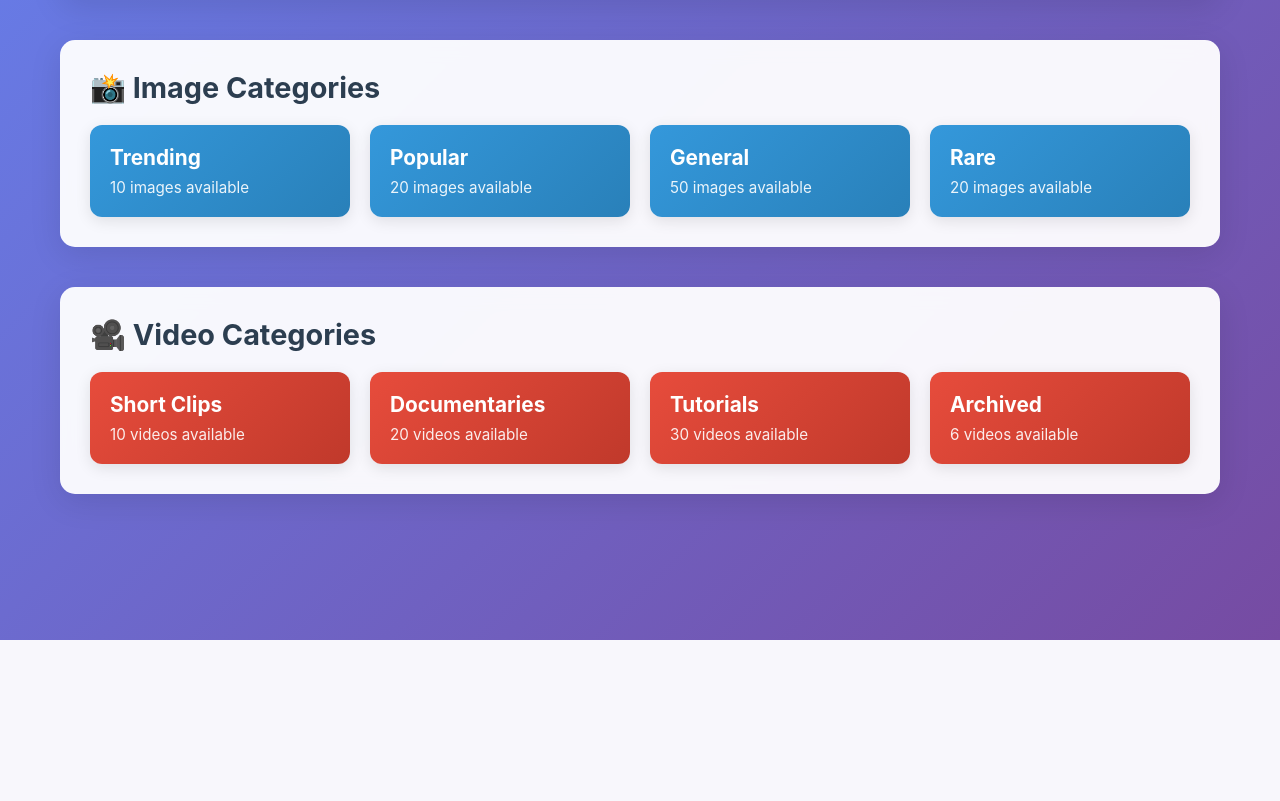
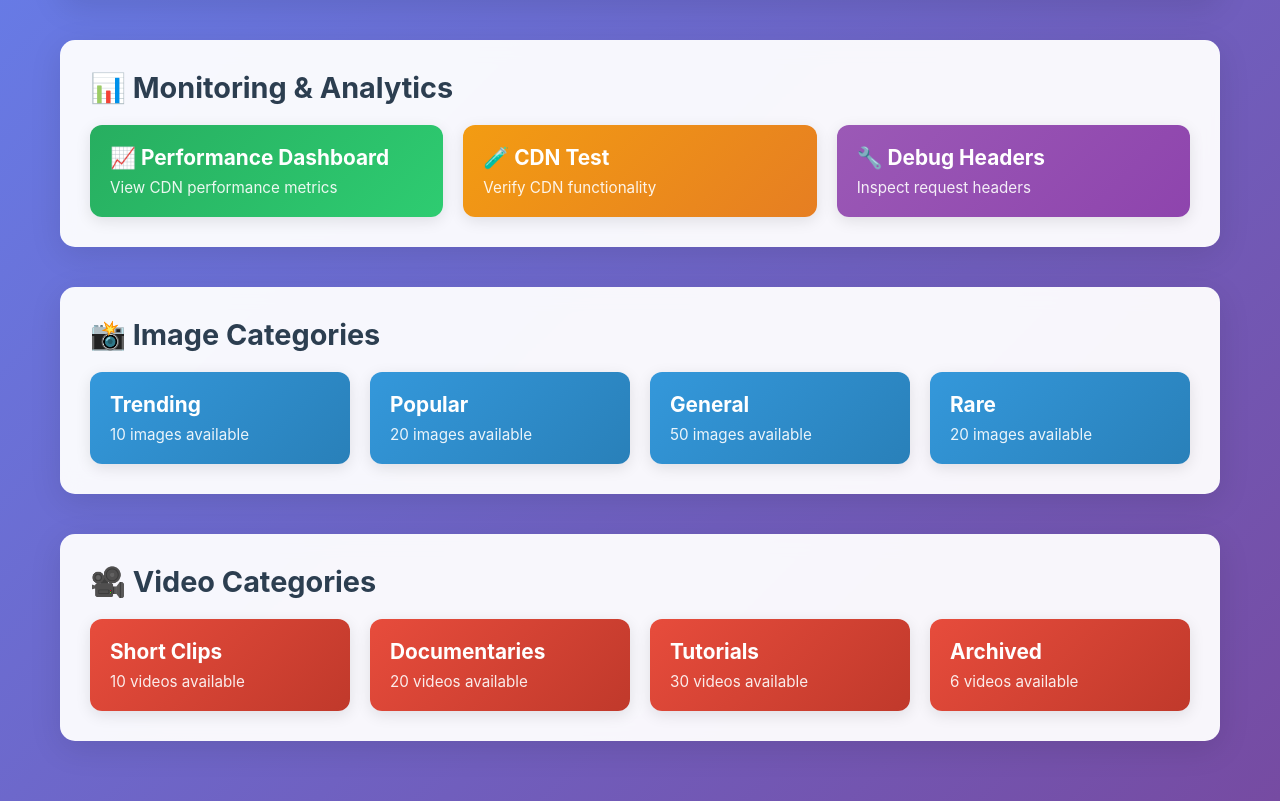
Before and after one commit to han120cm/mock-flask-app, a Flask app: page / in a window 1280 px wide. Shown: the part 160-961 px from the top of the page. Before the commit the page ends 800 px from the top, so only its background shows below. Run offline with Flask 3, Linux system fonts and the light colour scheme.

Commit message:
Added CDN performance dashboard with analytics and metrics collection

```diff
--- a/app.py
+++ b/app.py
@@ -8,6 +8,7 @@ import requests
 import os
 import logging
 from dotenv import load_dotenv
+from sqlalchemy import case
 
 # Load environment variables from .env file
 load_dotenv()
@@ -96,6 +97,19 @@ class UserContent(db.Model):
 
     def __repr__(self):
         return f'<UserContent {self.filename}>'
+
+class PerformanceMetric(db.Model):
+    id = db.Column(db.Integer, primary_key=True)
+    timestamp = db.Column(db.DateTime, default=datetime.utcnow)
+    latency = db.Column(db.Integer)  # in milliseconds
+    region = db.Column(db.String(50))
+    cache_status = db.Column(db.String(20))  # HIT, MISS, EXPIRED
+    content_type = db.Column(db.String(20))  # image, video, page
+    user_agent = db.Column(db.String(200))
+    ip_address = db.Column(db.String(45))
+
+    def __repr__(self):
+        return f'<PerformanceMetric {self.region}:{self.latency}ms>'
 
 with app.app_context():
     db.create_all()
@@ -466,6 +480,270 @@ def test_cdn_page():
         logger.error(f"Error in test_cdn_page route: {e}")
         return "Internal server error", 500
 
+@app.route("/dashboard")
+def dashboard_page():
+    """Render the CDN performance dashboard"""
+    try:
+        response = make_response(render_template('dashboard.html'))
+        return add_cache_headers(response, 'page')
+    except Exception as e:
+        logger.error(f"Error in dashboard_page route: {e}")
+        return "Internal server error", 500
+
+# In-memory storage for performance metrics (in production, use a database)
+cdn_metrics = {
+    'latency_history': [],
+    'regional_data': {},
+    'total_requests': 0,
+    'cache_hits': 0,
+    'cache_misses': 0
+}
+
+@app.route("/api/dashboard")
+def dashboard_api():
+    """API endpoint for dashboard data"""
+    try:
+        # Check if we have any real data
+        total_real_requests = PerformanceMetric.query.count()
+
+        # If no real data, return simulated data for development
+        if total_real_requests == 0:
+            # Simulate some metrics data for development
+            import random
+
+            # Generate some sample data for demonstration
+            regions = ['sea', 'us-east', 'us-west', 'eu-west', 'eu-central', 'asia-pacific']
+            region_names = {
+                'sea': 'Southeast Asia',
+                'us-east': 'US East',
+                'us-west': 'US West',
+                'eu-west': 'Europe West',
+                'eu-central': 'Europe Central',
+                'asia-pacific': 'Asia Pacific'
+            }
+
+            # Generate regional performance data
+            regional_performance = {}
+            for region in regions:
+                regional_performance[region_names[region]] = {
+                    'latency': random.randint(20, 200),
+                    'requests': random.randint(1000, 50000),
+                    'cache_hit_ratio': random.randint(70, 95)
+                }
+
+            # Calculate overall metrics
+            total_requests = sum(region['requests'] for region in regional_performance.values())
+            avg_latency = sum(region['latency'] for region in regional_performance.values()) / len(regional_performance)
+            cache_hit_ratio = sum(region['cache_hit_ratio'] for region in regional_performance.values()) / len(regional_performance)
+
+            # Health status (randomly mark some as unhealthy for demonstration)
+            health_status = {}
+            for region in regions:
+                health_status[region_names[region]] = 'healthy' if random.random() > 0.1 else 'degraded'
+
+            # Generate sample latency history
+            latency_history = []
+            now = datetime.utcnow()
+            for i in range(50):
+                latency_history.append({
+                    'timestamp': (now - timedelta(minutes=i*5)).isoformat(),
+                    'latency': random.randint(50, 300),
+                    'region': random.choice(list(region_names.values()))
+                })
+
+            data = {
+                'average_latency': round(avg_latency, 1),
+                'cache_hit_ratio': round(cache_hit_ratio, 1),
+                'active_regions': len(regions),
+                'total_requests': total_requests,
+                'regional_performance': regional_performance,
+                'health_status': health_status,
+                'latency_history': latency_history
+            }
+
+            # Debug logging
+            logger.info(f"Simulated dashboard data: {data}")
+
+            return jsonify(data)
+
+        # Get real metrics from database
+        from sqlalchemy import func, extract
+
+        # Calculate overall metrics
+        total_requests = PerformanceMetric.query.count()
+
+        # Calculate average latency
+        avg_latency_result = db.session.query(func.avg(PerformanceMetric.latency)).filter(PerformanceMetric.latency != None).first()
+        avg_latency = float(avg_latency_result[0]) if avg_latency_result[0] else 0
+
+        # Calculate cache hit ratio
+        cache_hits = PerformanceMetric.query.filter(PerformanceMetric.cache_status.ilike('HIT')).count()
+        cache_hit_ratio = (cache_hits / total_requests * 100) if total_requests > 0 else 0
+
+        # Get regional performance data
+        regional_data = db.session.query(
+            PerformanceMetric.region,
+            func.count(PerformanceMetric.id).label('request_count'),
+            func.avg(PerformanceMetric.latency).label('avg_latency'),
+            func.sum(case((PerformanceMetric.cache_status.ilike('HIT'), 1), else_=0)).label('cache_hits')
+        ).filter(
+            PerformanceMetric.region != None
+        ).group_by(
+            PerformanceMetric.region
+        ).all()
+
+        regional_performance = {}
+        health_status = {}
+
+        for region_data in regional_data:
+            region_name = region_data.region
+            requests = region_data.request_count
+            avg_lat = float(region_data.avg_latency) if region_data.avg_latency else 0
+            hits = region_data.cache_hits or 0
+            hit_ratio = (hits / requests * 100) if requests > 0 else 0
+
+            regional_performance[region_name] = {
+                'latency': round(avg_lat, 1),
+                'requests': requests,
+                'cache_hit_ratio': round(hit_ratio, 1)
+            }
+
+            # Simple health check - consider healthy if latency < 500ms
+            health_status[region_name] = 'healthy' if avg_lat < 500 else 'degraded'
+
+        # Get recent latency history for charting (last 24 hours)
+        twenty_four_hours_ago = datetime.utcnow() - timedelta(hours=24)
+        recent_metrics = PerformanceMetric.query.filter(
+            PerformanceMetric.timestamp >= twenty_four_hours_ago,
+            PerformanceMetric.latency != None
+        ).order_by(PerformanceMetric.timestamp.desc()).limit(100).all()
+
+        latency_history = []
+        for metric in recent_metrics:
+            latency_history.append({
+                'timestamp': metric.timestamp.isoformat(),
+                'latency': metric.latency,
+                'region': metric.region
+            })
+
+        data = {
+            'average_latency': round(avg_latency, 1),
+            'cache_hit_ratio': round(cache_hit_ratio, 1),
+            'active_regions': len(regional_performance),
+            'total_requests': total_requests,
+            'regional_performance': regional_performance,
+            'health_status': health_status,
+            'latency_history': latency_history
+        }
+
+        # Debug logging
+        logger.info(f"Real dashboard data: {data}")
+
+        return jsonify(data)
+    except Exception as e:
+        logger.error(f"Error in dashboard_api route: {e}")
+        return jsonify({'error': str(e)}), 500
+
+@app.route("/api/collect-metrics", methods=['POST'])
+def collect_metrics():
+    """API endpoint to collect CDN performance metrics from clients"""
+    try:
+        data = request.get_json()
+
+        # Extract metrics from the request
+        latency = data.get('latency')
+        region = data.get('region')
+        cache_status = data.get('cache_status')
+        content_type = data.get('content_type')
+
+        # Store metrics in database
+        metric = PerformanceMetric(
+            latency=latency,
+            region=region,
+            cache_status=cache_status,
+            content_type=content_type,
+            user_agent=request.headers.get('User-Agent', ''),
+            ip_address=request.remote_addr
+        )
+        db.session.add(metric)
+        db.session.commit()
+
+        # Update our in-memory metrics store
+        if latency:
+            cdn_metrics['latency_history'].append({
+                'timestamp': datetime.utcnow().isoformat(),
+                'latency': latency,
+                'region': region
+            })
+
+            # Keep only the last 1000 entries
+            if len(cdn_metrics['latency_history']) > 1000:
+                cdn_metrics['latency_history'] = cdn_metrics['latency_history'][-1000:]
+
+        if cache_status:
+            if cache_status.upper() == 'HIT':
+                cdn_metrics['cache_hits'] += 1
+            else:
+                cdn_metrics['cache_misses'] += 1
+
+        cdn_metrics['total_requests'] += 1
+
+        # Update regional data
+        if region:
+            if region not in cdn_metrics['regional_data']:
+                cdn_metrics['regional_data'][region] = {
+                    'requests': 0,
+                    'total_latency': 0,
+                    'cache_hits': 0,
+                    'cache_misses': 0
+                }
+
+            cdn_metrics['regional_data'][region]['requests'] += 1
+            if latency:
+                cdn_metrics['regional_data'][region]['total_latency'] += latency
+            if cache_status:
+                if cache_status.upper() == 'HIT':
+                    cdn_metrics['regional_data'][region]['cache_hits'] += 1
+                else:
+                    cdn_metrics['regional_data'][region]['cache_misses'] += 1
+
+        return jsonify({'status': 'success'})
+    except Exception as e:
+        logger.error(f"Error in collect_metrics route: {e}")
+        db.session.rollback()
+        return jsonify({'error': str(e)}), 500
+
+@app.route("/api/generate-test-data", methods=['POST'])
+def generate_test_data():
+    """API endpoint to generate test data for development"""
+    try:
+        import random
+        from datetime import timedelta
+
+        # Generate 50 test metrics
+        test_regions = ['sea', 'us-east', 'us-west', 'eu-west', 'eu-central', 'asia-pacific', 'local-dev']
+        cache_statuses = ['HIT', 'MISS', 'EXPIRED']
+        content_types = ['page', 'image', 'video']
+
+        for _ in range(50):
+            metric = PerformanceMetric(
+                latency=random.randint(50, 500),
+                region=random.choice(test_regions),
+                cache_status=random.choice(cache_statuses),
+                content_type=random.choice(content_types),
+                user_agent='Test Agent',
+                ip_address='127.0.0.1',
+                timestamp=datetime.utcnow() - timedelta(minutes=random.randint(0, 1440))  # Up to 24 hours ago
+            )
+            db.session.add(metric)
+
+        db.session.commit()
+        return jsonify({'status': 'success', 'message': 'Generated 50 test metrics'})
+    except Exception as e:
+        logger.error(f"Error in generate_test_data route: {e}")
+        db.session.rollback()
+        return jsonify({'error': str(e)}), 500
+
 
 if __name__ == "__main__":
     try:
--- a/templates/base.html
+++ b/templates/base.html
@@ -8,5 +8,59 @@
 </head>
 <body>
     {% block content %}{% endblock %}
+
+    <script>
+        // Client-side performance monitoring
+        document.addEventListener('DOMContentLoaded', function() {
+            // Measure page load performance
+            if (performance && performance.getEntriesByType) {
+                // Send performance metrics to our API
+                setTimeout(function() {
+                    const perfData = performance.getEntriesByType('navigation')[0];
+                    if (perfData) {
+                        const metrics = {
+                            latency: Math.round(perfData.loadEventEnd - perfData.fetchStart),
+                            region: document.querySelector('meta[name="cdn-region"]')?.content || 'local-dev',
+                            cache_status: document.querySelector('meta[name="cache-status"]')?.content || 'unknown',
+                            content_type: 'page'
+                        };
+
+                        // Send metrics to our collection endpoint
+                        fetch('/api/collect-metrics', {
+                            method: 'POST',
+                            headers: {
+                                'Content-Type': 'application/json',
+                            },
+                            body: JSON.stringify(metrics)
+                        }).catch(function(error) {
+                            console.log('Could not send metrics:', error);
+                        });
+                    }
+                }, 1000);
+            }
+        });
+
+        // Measure image loading performance
+        document.addEventListener('load', function(e) {
+            if (e.target.tagName === 'IMG') {
+                const metrics = {
+                    latency: Math.round(performance.now()),
+                    region: document.querySelector('meta[name="cdn-region"]')?.content || 'local-dev',
+                    cache_status: e.target.getAttribute('data-cache-status') || 'unknown',
+                    content_type: 'image'
+                };
+
+                fetch('/api/collect-metrics', {
+                    method: 'POST',
+                    headers: {
+                        'Content-Type': 'application/json',
+                    },
+                    body: JSON.stringify(metrics)
+                }).catch(function(error) {
+                    console.log('Could not send image metrics:', error);
+                });
+            }
+        }, true);
+    </script>
 </body>
 </html>
--- a/templates/home.html
+++ b/templates/home.html
@@ -7,6 +7,24 @@
     <div class="header">
         <h1>🎨 Media Archive</h1>
         <p>Discover and explore our curated collection of images and videos</p>
+    </div>
+
+    <div class="section">
+        <h2>📊 Monitoring & Analytics</h2>
+        <div class="category-grid">
+            <a href="{{ url_for('dashboard_page') }}" class="category-card" style="background: linear-gradient(135deg, #27ae60, #2ecc71);">
+                <h3>📈 Performance Dashboard</h3>
+                <p>View CDN performance metrics</p>
+            </a>
+            <a href="{{ url_for('test_cdn_page') }}" class="category-card" style="background: linear-gradient(135deg, #f39c12, #e67e22);">
+                <h3>🧪 CDN Test</h3>
+                <p>Verify CDN functionality</p>
+            </a>
+            <a href="{{ url_for('debug_headers') }}" class="category-card" style="background: linear-gradient(135deg, #9b59b6, #8e44ad);">
+                <h3>🔧 Debug Headers</h3>
+                <p>Inspect request headers</p>
+            </a>
+        </div>
     </div>
 
     <div class="section">
--- a/templates/images.html
+++ b/templates/images.html
@@ -16,7 +16,7 @@
     <div class="media-grid">
         {% for url in urls %}
         <div class="media-item">
-            <img src="{{ url }}" alt="Image {{ loop.index }}" loading="lazy">
+            <img src="{{ url }}" alt="Image {{ loop.index }}" loading="lazy" data-cache-status="unknown">
             <div class="media-info">
                 <h4>Image {{ loop.index }}</h4>
                 <p>{{ group.title() }} Collection</p>
```
Also changed, not shown: templates/dashboard.html (added, +222 -0 lines), templates/test_cdn.html (+10 -0 lines).
